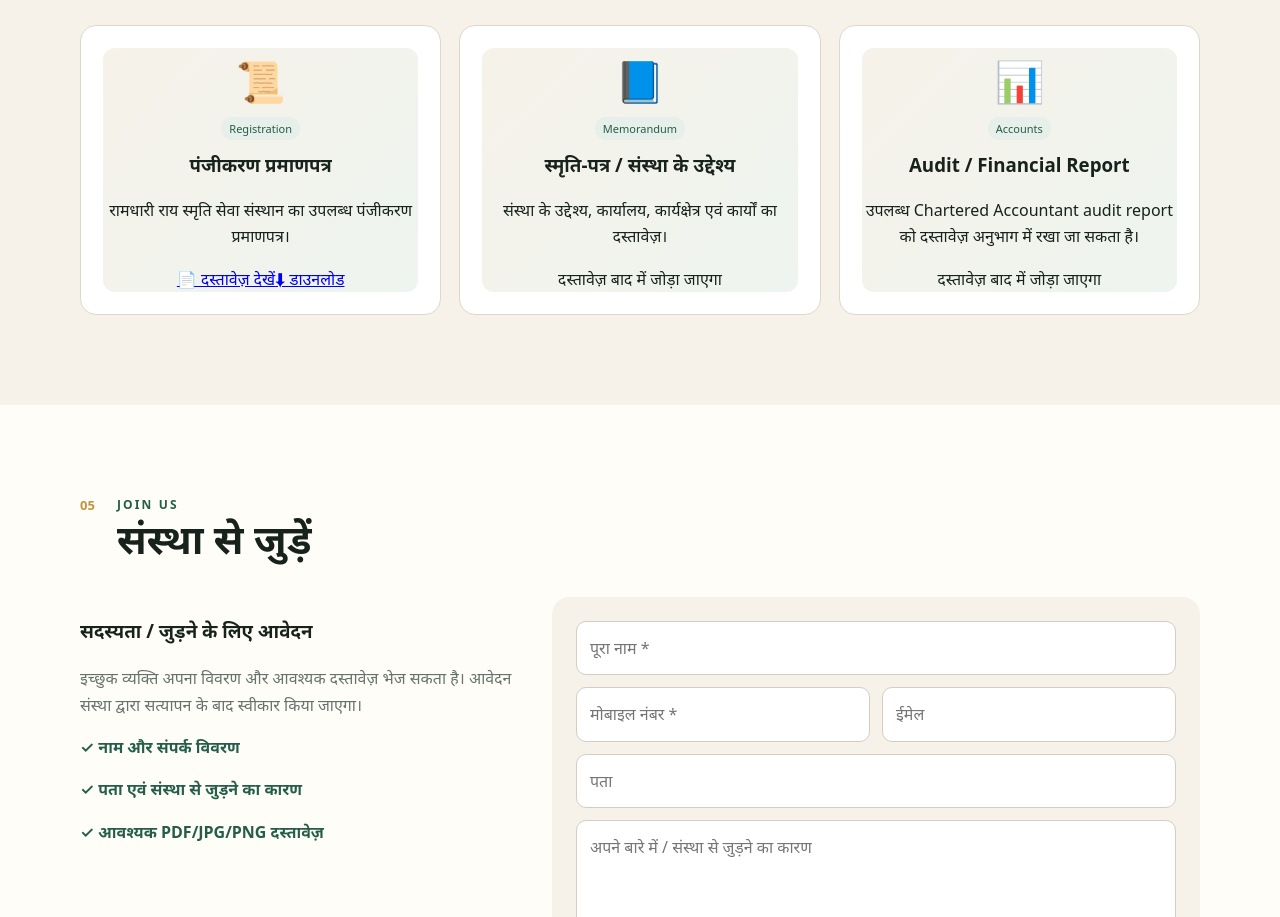
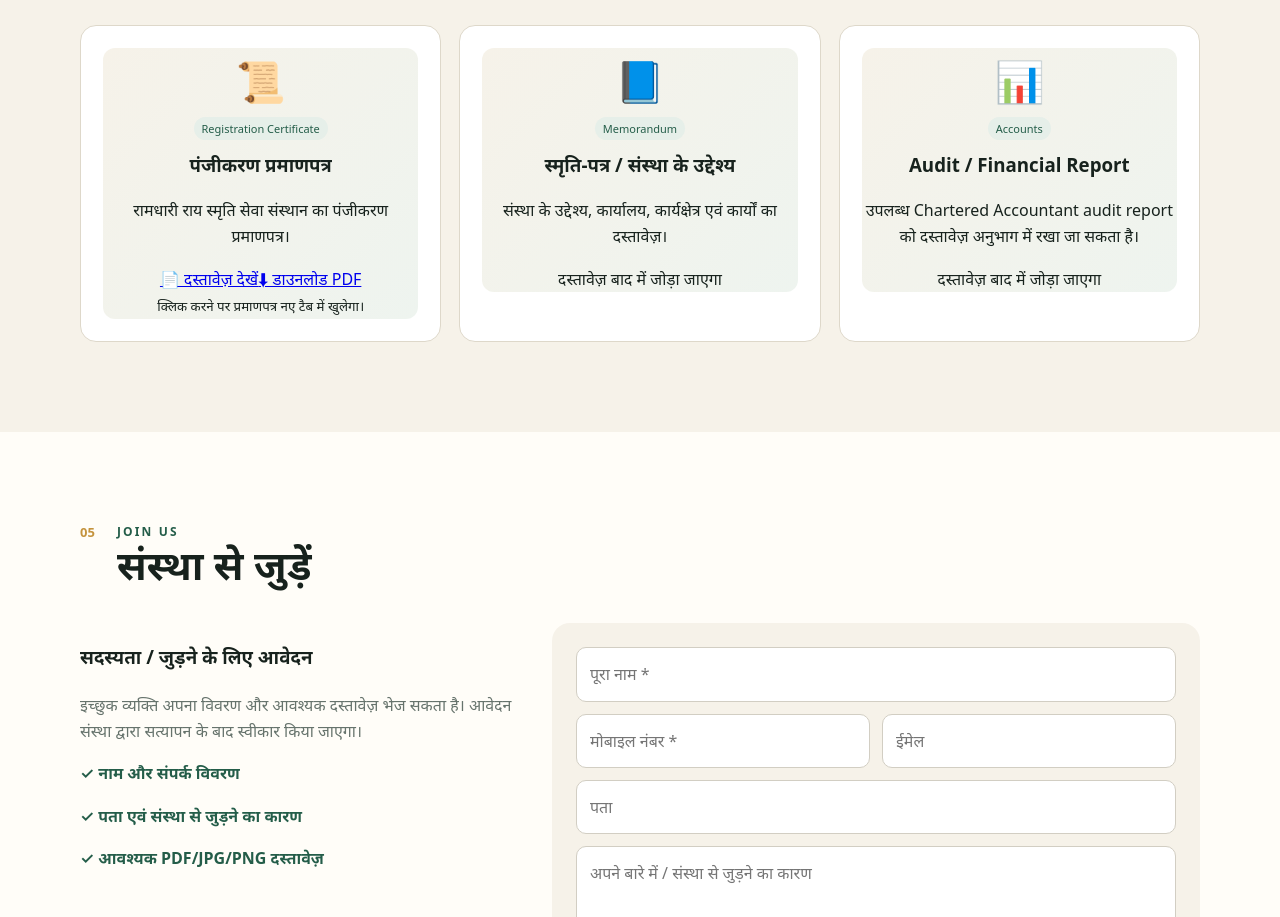
Before and after one commit to shri-shyam-print/ramdhari-ray-smriti-seva-sansthan, a website: page public/index.html in a window 1280 px wide. Shown: the part 3731-4648 px from the top of the page. Drawn offline with Linux system fonts and the light colour scheme.

Commit message:
Fix official document buttons and certificate section

```diff
--- a/public/index.html
+++ b/public/index.html
@@ -81,7 +81,7 @@
 <div class="section-head"><span>04</span><div><p class="kicker">OFFICIAL DOCUMENTS</p><h2>प्रमाणपत्र और दस्तावेज़</h2></div></div>
 <p class="muted">संस्था द्वारा उपलब्ध कराए गए दस्तावेज़ों के आधार पर वेबसाइट का दस्तावेज़ अनुभाग तैयार किया गया है। सार्वजनिक करने से पहले संवेदनशील व्यक्तिगत जानकारी वाले पृष्ठों को अलग रखना उचित होगा।</p>
 <div class="doc-grid">
-<article class="doc-card"><div class="doc-preview"><div class="doc-icon">📜</div><div><span class="tag">Registration</span><h3>पंजीकरण प्रमाणपत्र</h3><p>रामधारी राय स्मृति सेवा संस्थान का उपलब्ध पंजीकरण प्रमाणपत्र।</p><div class="doc-actions"><a class="doc-btn" href="/documents/registration-certificate.pdf" target="_blank" rel="noopener">📄 दस्तावेज़ देखें</a><a class="doc-btn secondary" href="/documents/registration-certificate.pdf" download>⬇ डाउनलोड</a></div></div></div></article>
+<article class="doc-card"><div class="doc-preview"><div class="doc-icon">📜</div><div><span class="tag">Registration Certificate</span><h3>पंजीकरण प्रमाणपत्र</h3><p>रामधारी राय स्मृति सेवा संस्थान का पंजीकरण प्रमाणपत्र।</p><div class="doc-actions"><a class="doc-btn" href="/documents/registration-certificate.pdf" target="_blank" rel="noopener">📄 दस्तावेज़ देखें</a><a class="doc-btn secondary" href="/documents/registration-certificate.pdf" download>⬇ डाउनलोड PDF</a></div><small class="doc-help">क्लिक करने पर प्रमाणपत्र नए टैब में खुलेगा।</small></div></div></article>
 <article class="doc-card"><div class="doc-preview"><div class="doc-icon">📘</div><div><span class="tag">Memorandum</span><h3>स्मृति-पत्र / संस्था के उद्देश्य</h3><p>संस्था के उद्देश्य, कार्यालय, कार्यक्षेत्र एवं कार्यों का दस्तावेज़।</p><span class="doc-status">दस्तावेज़ बाद में जोड़ा जाएगा</span></div></div></article>
 <article class="doc-card"><div class="doc-preview"><div class="doc-icon">📊</div><div><span class="tag">Accounts</span><h3>Audit / Financial Report</h3><p>उपलब्ध Chartered Accountant audit report को दस्तावेज़ अनुभाग में रखा जा सकता है।</p><span class="doc-status">दस्तावेज़ बाद में जोड़ा जाएगा</span></div></div></article>
 </div>
```
